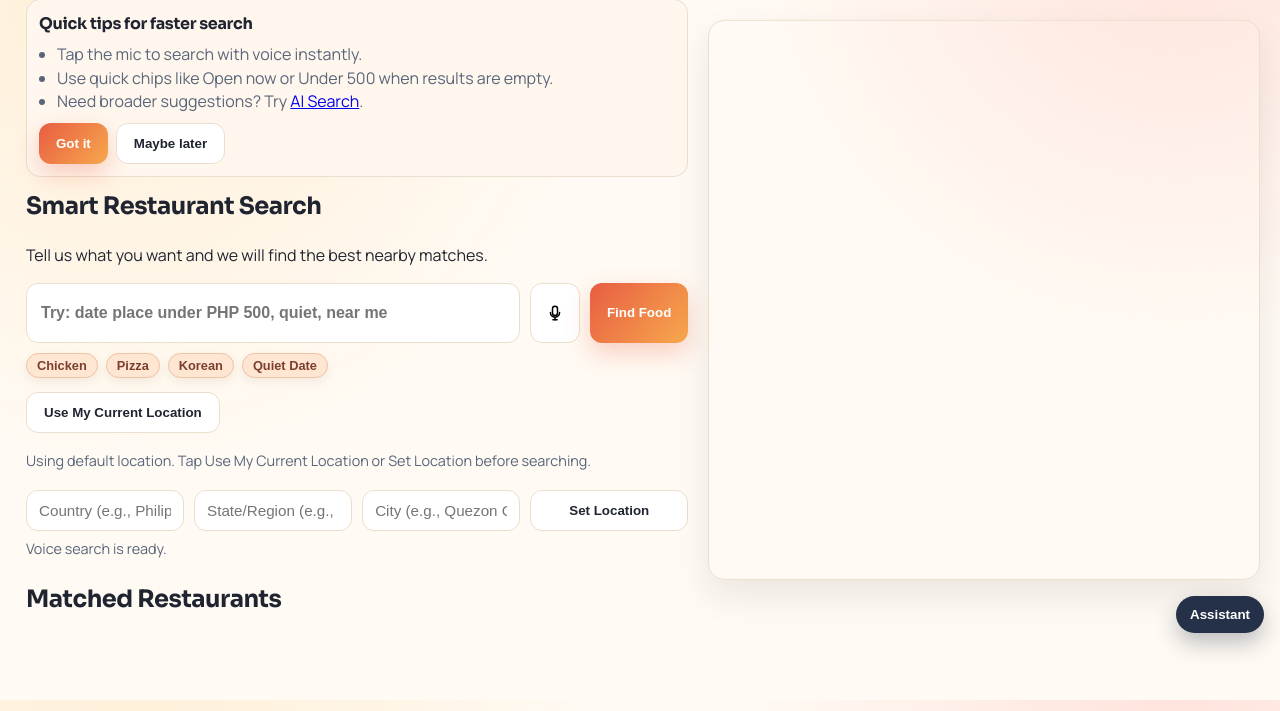
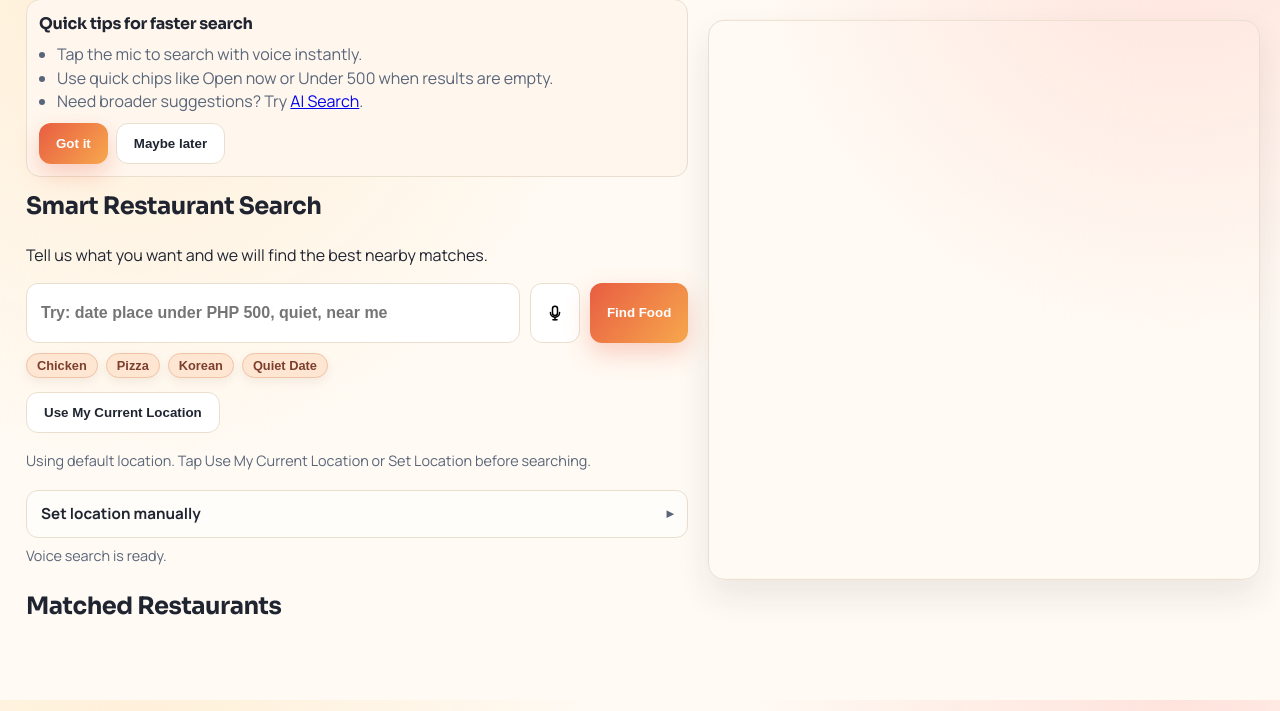
Before and after one commit to Hakdogto/KainTayo, a Django app: page /search/ in a window 1280 px wide. Shown: the part 89-800 px from the top of the page. Run offline with Django 5.2, Linux system fonts and the light colour scheme.

Commit message:
Add files via upload

```diff
--- a/restaurants/static/restaurants/css/styles.css
+++ b/restaurants/static/restaurants/css/styles.css
@@ -134,111 +134,6 @@ main {
   background: #fff;
   border-radius: 10px;
   padding: 8px 11px;
-}
-
-.mobile-search-fab {
-  position: fixed;
-  right: 16px;
-  bottom: 16px;
-  z-index: 50;
-  display: none;
-  align-items: center;
-  gap: 7px;
-  padding: 12px 15px;
-  border-radius: 999px;
-  text-decoration: none;
-  color: #fff;
-  font-weight: 800;
-  background: linear-gradient(130deg, var(--accent), var(--accent-2));
-  box-shadow: 0 12px 24px rgba(232, 93, 66, 0.34);
-}
-
-.assistant-fab {
-  position: fixed;
-  right: 16px;
-  bottom: 78px;
-  z-index: 60;
-  border: none;
-  border-radius: 999px;
-  padding: 11px 14px;
-  font-weight: 800;
-  color: #fff;
-  background: #253148;
-  box-shadow: 0 10px 22px rgba(37, 49, 72, 0.3);
-  cursor: pointer;
-}
-
-.assistant-panel {
-  position: fixed;
-  right: 16px;
-  bottom: 132px;
-  width: min(360px, calc(100vw - 24px));
-  max-height: 62vh;
-  z-index: 70;
-  background: #fff;
-  border: 1px solid var(--border);
-  border-radius: 14px;
-  box-shadow: var(--shadow);
-  padding: 12px;
-  display: none;
-  grid-template-rows: auto 1fr auto auto;
-  gap: 10px;
-}
-
-.assistant-panel.open {
-  display: grid;
-}
-
-.assistant-head {
-  display: flex;
-  align-items: center;
-  justify-content: space-between;
-}
-
-.assistant-head h3 {
-  margin: 0;
-  font-size: 1rem;
-}
-
-.assistant-messages {
-  overflow: auto;
-  display: grid;
-  gap: 8px;
-  max-height: 34vh;
-  padding-right: 2px;
-}
-
-.assistant-msg {
-  border-radius: 10px;
-  padding: 8px 10px;
-  font-size: 0.9rem;
-}
-
-.assistant-msg-bot {
-  background: #fff3e8;
-}
-
-.assistant-msg-user {
-  background: #eef2ff;
-  justify-self: end;
-}
-
-.assistant-quick-actions {
-  display: flex;
-  flex-wrap: wrap;
-  gap: 8px;
-}
-
-.assistant-form {
-  display: grid;
-  grid-template-columns: 1fr auto;
-  gap: 8px;
-}
-
-.assistant-form input {
-  border: 1px solid var(--border);
-  border-radius: 10px;
-  padding: 10px 12px;
 }
 
 .hero {
@@ -499,6 +394,48 @@ a:focus-visible {
   align-items: center;
   gap: 10px;
   flex-wrap: wrap;
+}
+
+.location-details {
+  margin: 10px 0 4px;
+  border: 1px solid var(--border);
+  border-radius: 12px;
+  background: #fffdfa;
+  overflow: hidden;
+}
+
+.location-details > summary {
+  display: flex;
+  align-items: center;
+  justify-content: space-between;
+  gap: 10px;
+  list-style: none;
+  cursor: pointer;
+  padding: 12px 14px;
+  font-weight: 700;
+  font-size: 0.95rem;
+  color: var(--text);
+  user-select: none;
+}
+
+.location-details > summary::-webkit-details-marker {
+  display: none;
+}
+
+.location-details > summary::after {
+  content: "▸";
+  font-size: 0.85rem;
+  color: var(--muted);
+  transition: transform 150ms ease;
+}
+
+.location-details[open] > summary::after {
+  transform: rotate(90deg);
+}
+
+.location-details .manual-location-grid {
+  margin: 0;
+  padding: 0 12px 12px;
 }
 
 .manual-location-grid {
@@ -986,10 +923,6 @@ a:focus-visible {
     gap: 8px;
   }
 
-  .mobile-search-fab {
-    display: inline-flex;
-  }
-
   .mobile-sticky-actions {
     position: fixed;
     left: 12px;
@@ -1009,16 +942,6 @@ a:focus-visible {
   .mobile-sticky-actions .btn {
     width: 100%;
   }
-
-  .assistant-fab {
-    bottom: 138px;
-  }
-
-  .assistant-panel {
-    right: 8px;
-    bottom: 124px;
-    width: calc(100vw - 16px);
-  }
 }
 
 @media (prefers-reduced-motion: reduce) {
--- a/restaurants/static/restaurants/js/main.js
+++ b/restaurants/static/restaurants/js/main.js
@@ -1,12 +1,5 @@
 const nav = document.getElementById("mainNav");
 const hamburgerBtn = document.getElementById("hamburgerBtn");
-const assistantFab = document.getElementById("assistantFab");
-const assistantPanel = document.getElementById("assistantPanel");
-const assistantCloseBtn = document.getElementById("assistantCloseBtn");
-const assistantMessages = document.getElementById("assistantMessages");
-const assistantForm = document.getElementById("assistantForm");
-const assistantInput = document.getElementById("assistantInput");
-const assistantChips = document.querySelectorAll(".assistant-chip");
 
 if (hamburgerBtn && nav) {
   hamburgerBtn.addEventListener("click", () => {
@@ -20,126 +13,4 @@ if (hamburgerBtn && nav) {
   });
 }
 
-function getCookie(name) {
-  const cookies = document.cookie ? document.cookie.split(";") : [];
-  for (let index = 0; index < cookies.length; index += 1) {
-    const cookie = cookies[index].trim();
-    if (cookie.startsWith(`${name}=`)) {
-      return decodeURIComponent(cookie.slice(name.length + 1));
-    }
-  }
-  return "";
-}
-
-function appendAssistantMessage(text, role = "bot") {
-  if (!assistantMessages) return;
-  const message = document.createElement("article");
-  message.className = `assistant-msg ${role === "user" ? "assistant-msg-user" : "assistant-msg-bot"}`;
-  message.textContent = text;
-  assistantMessages.appendChild(message);
-  assistantMessages.scrollTop = assistantMessages.scrollHeight;
-}
-
-function appendAssistantSuggestionChips(chips = []) {
-  if (!assistantMessages || !Array.isArray(chips) || !chips.length) return;
-  const row = document.createElement("div");
-  row.className = "assistant-quick-actions";
-  chips.slice(0, 4).forEach((chip) => {
-    if (!chip?.query) return;
-    const button = document.createElement("button");
-    button.type = "button";
-    button.className = "chip assistant-chip";
-    button.textContent = chip.label || chip.query;
-    button.addEventListener("click", () => {
-      if (typeof window.applyAssistantSuggestion === "function") {
-        window.applyAssistantSuggestion(chip.query);
-      } else {
-        window.location.href = `/search/?q=${encodeURIComponent(chip.query)}`;
-      }
-    });
-    row.appendChild(button);
-  });
-  if (row.childElementCount) {
-    assistantMessages.appendChild(row);
-    assistantMessages.scrollTop = assistantMessages.scrollHeight;
-  }
-}
-
-function toggleAssistant(open) {
-  if (!assistantPanel) return;
-  assistantPanel.classList.toggle("open", open);
-  assistantPanel.setAttribute("aria-hidden", open ? "false" : "true");
-}
-
-window.pushAssistantInsights = (assistant) => {
-  const reason = String(assistant?.reason || "").trim();
-  const chips = Array.isArray(assistant?.chips) ? assistant.chips : [];
-  if (!reason && !chips.length) return;
-  toggleAssistant(true);
-  if (reason) {
-    appendAssistantMessage(reason, "bot");
-  }
-  appendAssistantSuggestionChips(chips);
-};
-
-async function runAssistant(message) {
-  const hasSearchContext = typeof window.getAssistantContext === "function";
-  const context = hasSearchContext ? window.getAssistantContext() : null;
-  const baseQuery = context?.query || "";
-
-  appendAssistantMessage(message, "user");
-
-  if (!baseQuery) {
-    appendAssistantMessage("Opening search with your request.", "bot");
-    window.location.href = `/search/?q=${encodeURIComponent(message)}`;
-    return;
-  }
-
-  try {
-    const response = await fetch("/api/chat-assistant/", {
-      method: "POST",
-      headers: {
-        "Content-Type": "application/json",
-        "X-CSRFToken": getCookie("csrftoken")
-      },
-      body: JSON.stringify({
-        query: baseQuery,
-        message,
-        latitude: context?.latitude,
-        longitude: context?.longitude
-      })
-    });
-    const payload = await response.json();
-    if (!response.ok) {
-      throw new Error(payload.error || "Assistant failed to process request.");
-    }
-    appendAssistantMessage(payload.assistant_message || "Updated your search.", "bot");
-    if (typeof window.applyAssistantResults === "function") {
-      window.applyAssistantResults(payload);
-    } else {
-      const q = payload.suggested_query || baseQuery;
-      window.location.href = `/search/?q=${encodeURIComponent(q)}`;
-    }
-  } catch (error) {
-    appendAssistantMessage(error.message || "Assistant is unavailable right now.", "bot");
-  }
-}
-
-assistantFab?.addEventListener("click", () => toggleAssistant(true));
-assistantCloseBtn?.addEventListener("click", () => toggleAssistant(false));
-
-assistantForm?.addEventListener("submit", (event) => {
-  event.preventDefault();
-  const msg = (assistantInput?.value || "").trim();
-  if (!msg) return;
-  assistantInput.value = "";
-  runAssistant(msg);
-});
-
-assistantChips.forEach((chip) => {
-  chip.addEventListener("click", () => {
-    const msg = chip.dataset.msg || "";
-    if (!msg) return;
-    runAssistant(msg);
-  });
-});
+window.pushAssistantInsights = () => {};
--- a/restaurants/static/restaurants/js/search.js
+++ b/restaurants/static/restaurants/js/search.js
@@ -14,6 +14,7 @@ const parsedFilters = document.getElementById("parsedFilters");
 const searchSuggestionChips = document.querySelectorAll(".search-suggestion-chip");
 const mobileSearchActionBtn = document.getElementById("mobileSearchActionBtn");
 const mobileLocationActionBtn = document.getElementById("mobileLocationActionBtn");
+const manualLocationDetails = document.getElementById("manualLocationDetails");
 const searchOnboardingMount = document.getElementById("searchOnboardingMount");
 const SEARCH_STATE_KEY = "smartSearchStateV1";
 const SEARCH_ONBOARDING_KEY = "smartSearchOnboardingSeenV1";
@@ -553,6 +554,9 @@ searchSuggestionChips.forEach((chip) => {
 mobileSearchActionBtn?.addEventListener("click", () => smartSearch());
 mobileLocationActionBtn?.addEventListener("click", () => {
   detectLocation();
+  if (manualLocationDetails) {
+    manualLocationDetails.open = true;
+  }
   countryInput?.focus();
 });
 
--- a/restaurants/templates/restaurants/base.html
+++ b/restaurants/templates/restaurants/base.html
@@ -38,30 +38,6 @@
     <main id="mainContent">
         {% block content %}{% endblock %}
     </main>
-    <a class="mobile-search-fab" href="/search/" aria-label="Open Search">
-        Search
-    </a>
-    <button id="assistantFab" class="assistant-fab" type="button" aria-label="Open Search Assistant">Assistant</button>
-    <aside id="assistantPanel" class="assistant-panel" aria-hidden="true">
-        <div class="assistant-head">
-            <h3>Search Assistant</h3>
-            <button id="assistantCloseBtn" class="icon-btn" type="button" aria-label="Close Assistant">✕</button>
-        </div>
-        <div id="assistantMessages" class="assistant-messages">
-            <article class="assistant-msg assistant-msg-bot">
-                You can say: cheaper, nearer, open now, korean, quiet date.
-            </article>
-        </div>
-        <div class="assistant-quick-actions">
-            <button class="chip assistant-chip" type="button" data-msg="cheaper">Cheaper</button>
-            <button class="chip assistant-chip" type="button" data-msg="nearer">Nearer</button>
-            <button class="chip assistant-chip" type="button" data-msg="open now">Open now</button>
-        </div>
-        <form id="assistantForm" class="assistant-form">
-            <input id="assistantInput" type="text" placeholder="Refine this search..." />
-            <button class="btn primary" type="submit">Send</button>
-        </form>
-    </aside>
 
     <script src="{% static 'restaurants/js/main.js' %}" defer></script>
     <script>
--- a/restaurants/templates/restaurants/home.html
+++ b/restaurants/templates/restaurants/home.html
@@ -38,12 +38,15 @@
             <button class="chip clickable-chip" type="button" data-query="burger budget meal nearby">Burgers</button>
         </div>
         <p id="homeVoiceStatus" class="helper-text">Tap the mic and say your craving naturally.</p>
+        <details class="location-details">
+            <summary>Set location manually (optional)</summary>
             <div class="manual-location-grid home-manual-location-grid">
                 <input id="homeCountryInput" type="text" placeholder="Country (e.g., Philippines)" />
                 <input id="homeRegionInput" type="text" placeholder="State/Region (e.g., NCR)" />
                 <input id="homeCityInput" type="text" placeholder="City (e.g., Quezon City)" />
                 <button id="homeSetLocationBtn" class="btn ghost" type="button">Set Location</button>
             </div>
+        </details>
         <p id="homeLocationStatus" class="helper-text">Showing default picks. Set location to load nearby API results.</p>
     </div>
     <div class="hero-panel">
--- a/restaurants/templates/restaurants/nearby.html
+++ b/restaurants/templates/restaurants/nearby.html
@@ -17,12 +17,15 @@
             <p id="nearbyLocationStatus" class="helper-text">No API call yet. Choose location to load nearby places.</p>
         </div>
 
+        <details class="location-details">
+            <summary>Set location manually</summary>
             <div class="manual-location-grid">
                 <input id="nearbyCountryInput" type="text" placeholder="Country" />
                 <input id="nearbyRegionInput" type="text" placeholder="State/Region" />
                 <input id="nearbyCityInput" type="text" placeholder="City" />
                 <button id="nearbySetLocationBtn" class="btn ghost" type="button">Set Location</button>
             </div>
+        </details>
 
         <div id="nearbyList" class="results-list"></div>
         <div class="load-more-row">
--- a/restaurants/templates/restaurants/search.html
+++ b/restaurants/templates/restaurants/search.html
@@ -37,12 +37,15 @@
             <p id="locationStatus" class="helper-text">Using default location until you click a location button.</p>
         </div>
 
+        <details id="manualLocationDetails" class="location-details">
+            <summary>Set location manually</summary>
             <div class="manual-location-grid">
                 <input id="countryInput" type="text" placeholder="Country (e.g., Philippines)" />
                 <input id="regionInput" type="text" placeholder="State/Region (e.g., NCR)" />
                 <input id="cityInput" type="text" placeholder="City (e.g., Quezon City)" />
                 <button id="setManualLocationBtn" class="btn ghost" type="button">Set Location</button>
             </div>
+        </details>
 
         <p id="voiceStatus" class="helper-text">Voice search is ready.</p>
         <p id="searchLiveRegion" class="sr-only" aria-live="polite"></p>
```
Lines whose indentation alone changed are shown as unchanged.
